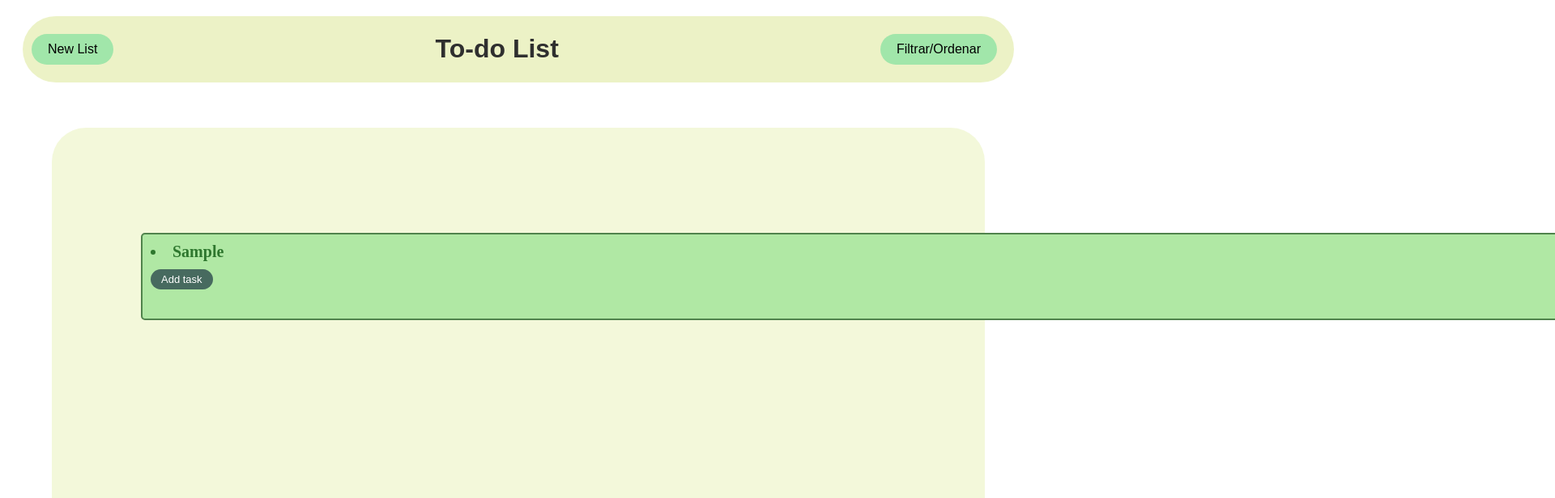
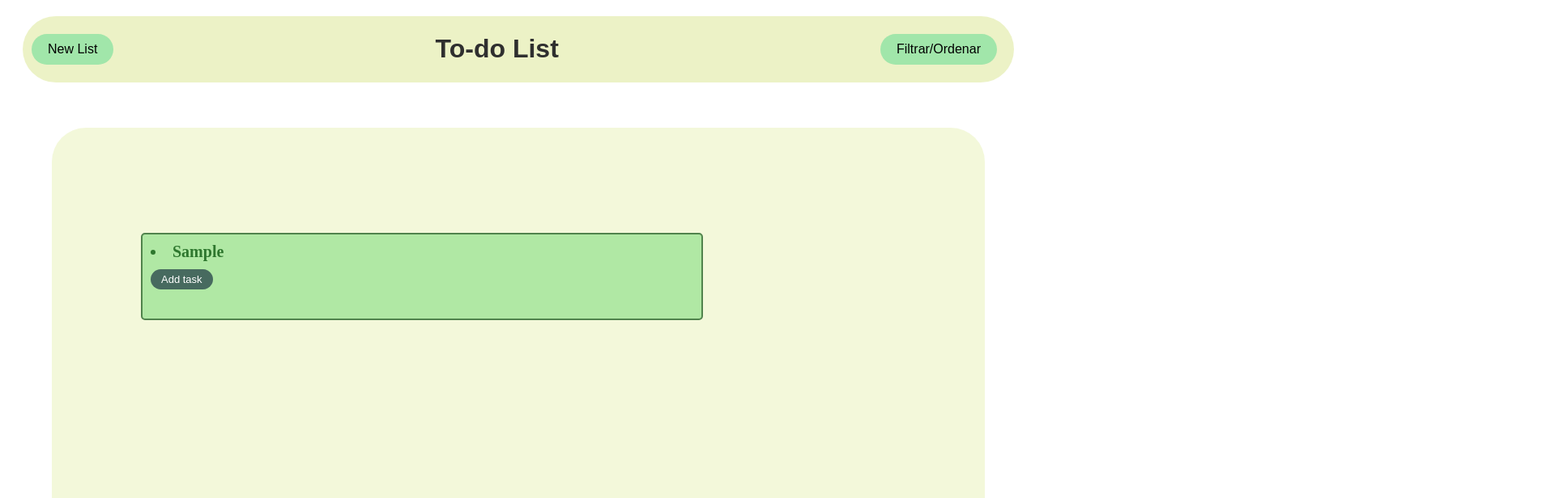
Before and after one commit to PabloTercerosCC/dsv-project, a SvelteKit app: page / in a window 1280 px wide. Both pictures are taken after typing "Sample" into the empty fields and a click on the button "Add List". Shown: the top 616 px of the page at 81% size, 1920 px wide, since content can reach past the window. Built offline with nearby package versions, Linux system fonts and the light colour scheme.

Commit message:
modified task for the color

```diff
--- a/src/routes/List.svelte
+++ b/src/routes/List.svelte
@@ -26,7 +26,7 @@
   padding: 10px;
   border: 2.8px solid rgb(80, 131, 76);
   border-radius: 5px;
-  width: 550%;
+  width: 142%;
   margin-bottom: 20px;
 }
 
```
